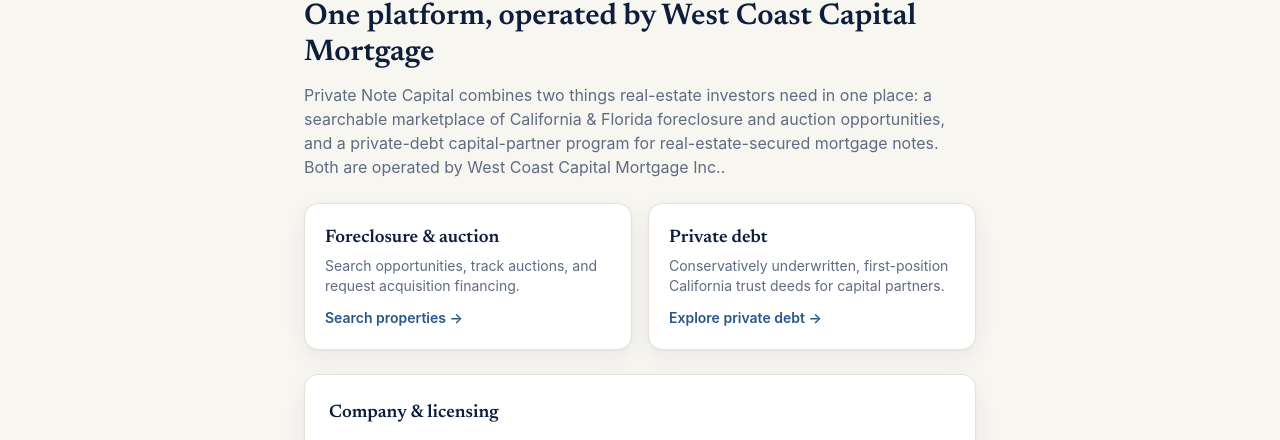
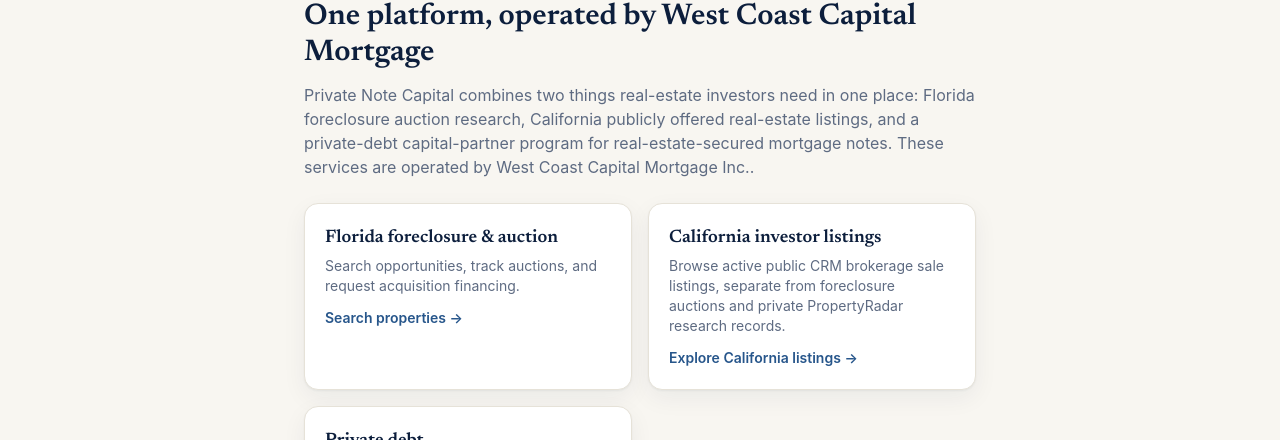
Before and after one commit to westccmortgage/PrivateNoteCapital, a Next.js app: page /company in a window 1280 px wide. Shown: the part 134-574 px from the top of the page. Built offline with nearby package versions, Linux system fonts and the light colour scheme; no server answers.

Commit message:
copy: distinguish California public listings from Florida foreclosure auctions

```diff
--- a/app/company/page.tsx
+++ b/app/company/page.tsx
@@ -6,7 +6,7 @@
 
 export const metadata: Metadata = {
   title: "About",
-  description: "Private Note Capital is operated by West Coast Capital Mortgage Inc. — foreclosure & auction intelligence plus a private-debt capital-partner program.",
+  description: "Private Note Capital is operated by West Coast Capital Mortgage Inc. — Florida auction research, California property listings and private capital resources.",
 };
 
 export default function CompanyPage() {
@@ -16,19 +16,29 @@
         <Kicker>About</Kicker>
         <h1 className="font-serif text-3xl font-semibold text-navy">One platform, operated by {COMPANY.shortName}</h1>
         <p className="mt-3 text-navy-muted">
-          Private Note Capital combines two things real-estate investors need in one place: a
-          searchable marketplace of California &amp; Florida foreclosure and auction opportunities,
-          and a private-debt capital-partner program for real-estate-secured mortgage notes. Both are
+          Private Note Capital combines two things real-estate investors need in one place: Florida foreclosure auction research,
+          California publicly offered real-estate listings, and a private-debt
+          capital-partner program for real-estate-secured mortgage notes. These services are
           operated by {COMPANY.legalName}.
         </p>
 
         <div className="mt-6 grid grid-cols-1 gap-4 sm:grid-cols-2">
           <Card className="p-5">
-            <p className="font-serif text-lg font-semibold text-navy">Foreclosure &amp; auction</p>
+            <p className="font-serif text-lg font-semibold text-navy">Florida foreclosure &amp; auction</p>
             <p className="mt-1 text-sm text-navy-muted">
               Search opportunities, track auctions, and request acquisition financing.
             </p>
             <Link href="/search" className="mt-3 inline-block text-sm font-semibold text-accent hover:underline">Search properties →</Link>
+          </Card>
+          <Card className="p-5">
+            <p className="font-serif text-lg font-semibold text-navy">California investor listings</p>
+            <p className="mt-1 text-sm text-navy-muted">
+              Browse active public CRM brokerage sale listings, separate from foreclosure
+              auctions and private PropertyRadar research records.
+            </p>
+            <Link href="/california/investor-opportunities" className="mt-3 inline-block text-sm font-semibold text-accent hover:underline">
+              Explore California listings →
+            </Link>
           </Card>
           <Card className="p-5">
             <p className="font-serif text-lg font-semibold text-navy">Private debt</p>
```
